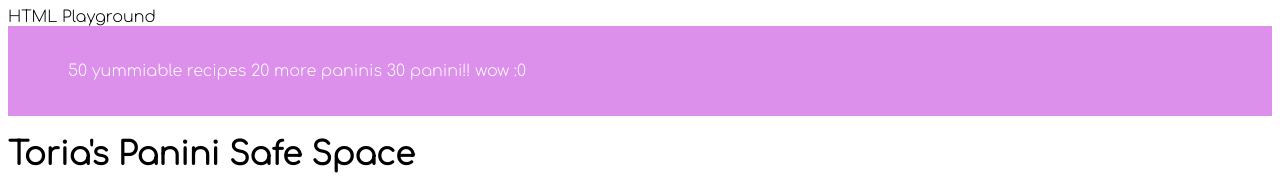
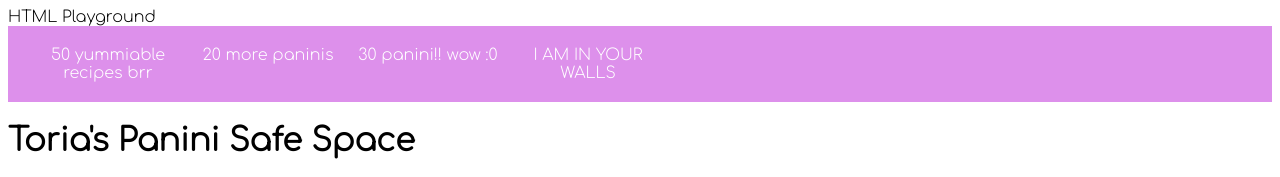
Before and after one commit to toriasellers/Capstone1, a plain HTML site: page index.html in a window 1280 px wide. Shown: the top 177 px of the page. Drawn offline with Linux system fonts and the light colour scheme.

Commit message:
fixed navigation bar

```diff
--- a/index.html
+++ b/index.html
@@ -11,10 +11,12 @@
 <nav class="navbar">
 <ul class="nav-links">
     <div class="menu">
-        <a href="https://www.foodnetwork.com/recipes/articles/50-panini">50 yummiable recipes</a>
-        <a href="https://insanelygoodrecipes.com/panini-recipes/">20 more paninis</a>
-        <a href="https://gypsyplate.com/the-best-panini-recipes/">30 panini!! wow :0</a>
-        </ul>
+
+        <li><a href="https://www.foodnetwork.com/recipes/articles/50-panini">50 yummiable recipes brr</a></li>
+        <li><a href="https://insanelygoodrecipes.com/panini-recipes/">20 more paninis</a></li>
+        <li><a href="https://gypsyplate.com/the-best-panini-recipes/">30 panini!! wow :0</a></li>
+        <li><a href="https://i.redd.it/z3sxqat1n6371.jpg">I AM IN YOUR WALLS</a></li>
+    </ul>
     </div>
     </ul>
 
--- a/styles.css
+++ b/styles.css
@@ -21,3 +21,17 @@ body{
 .nav-links a :hover{
     color: rgb(132, 34, 130);
 }
+
+ul {
+  list-style-type: none;
+  margin: 0;
+  padding: 0;
+}
+
+li{
+  display: inline;
+  width:160px;
+  display:block;
+  float: left;
+  text-align:center;
+}
```
